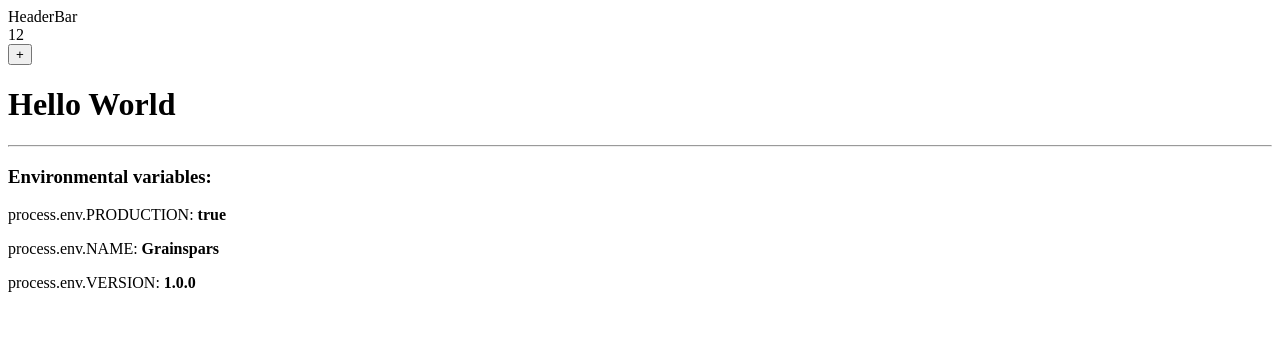
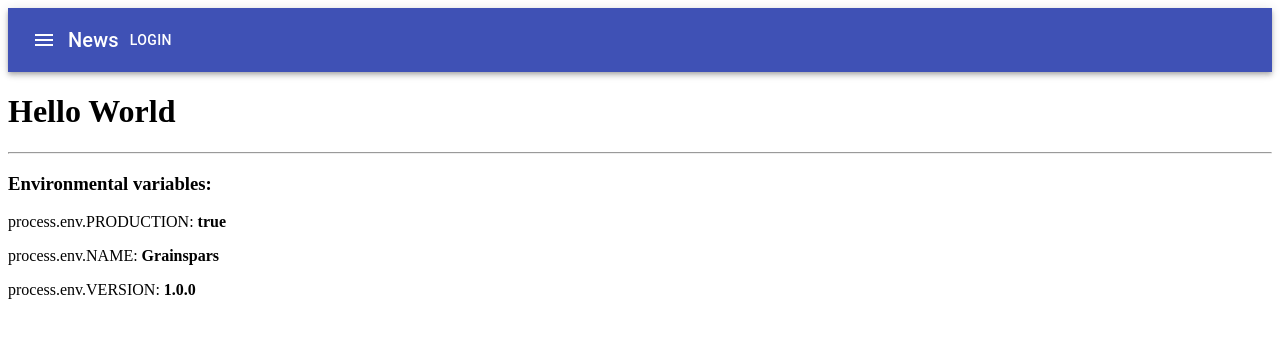
Before and after one commit to bzargesg/Grainspars, a React app: page / in a window 1280 px wide. Shown: the top 338 px of the page. Built offline with nearby package versions, Linux system fonts and the light colour scheme.

Commit message:
add material-ui shenanigans

```diff
--- a/package.json
+++ b/package.json
@@ -36,6 +36,8 @@
     "webpack-dev-server": "^3.11.0"
   },
   "dependencies": {
+    "@material-ui/core": "^4.10.0",
+    "@material-ui/icons": "^4.9.1",
     "react": "^16.13.1",
     "react-dom": "^16.13.1"
   }
--- a/src/App.tsx
+++ b/src/App.tsx
@@ -1,14 +1,14 @@
 import React from "react";
 // import HelloWorld from "components/HelloWorld";
 import HelloWorld from "components/HelloWorld";
-import HeaderBar from "components/HeaderBar";
+import {Headerbar} from "components/HeaderBar";
 import {RecoilRoot} from "recoil";
 
 const App = () => {
     return (
         <RecoilRoot>
             <div>
-                <HeaderBar />
+                <Headerbar />
                 <HelloWorld />
             </div>
         </RecoilRoot>
--- /dev/null
+++ b/src/components/HeaderBar/HeaderBar.tsx
@@ -0,0 +1,42 @@
+import React from "react";
+import AppBar from "@material-ui/core/AppBar";
+import Toolbar from "@material-ui/core/Toolbar";
+import IconButton from "@material-ui/core/IconButton";
+import Typography from "@material-ui/core/Typography";
+import Button from "@material-ui/core/Button";
+import MenuIcon from "@material-ui/icons/Menu";
+
+export const Headerbar = () => {
+    return (
+        <AppBar position="static">
+            <Toolbar>
+                <IconButton edge="start" className="menuButton" color="inherit" aria-label="menu">
+                    <MenuIcon />
+                </IconButton>
+                <Typography variant="h6" className="menuTitle">
+                    News
+                </Typography>
+                <Button color="inherit">Login</Button>
+            </Toolbar>
+        </AppBar>
+    );
+};
+
+// import {AppBar} from "material-ui";
+// import {useRecoilValue} from "recoil";
+// import {stuff, stuffState, useAddItem} from "../../store";
+
+// export const Headerbar = () => {
+//     const stuffUser = useRecoilValue(stuff);
+//     const {totalCost} = useRecoilValue(stuffState);
+//     const add = useAddItem();
+//     return (
+//         <div>
+//             HeaderBar
+//             <div>{totalCost}</div>
+//             <button onClick={() => add(stuffUser[0])} className="ui button positive">
+//                 +
+//             </button>
+//         </div>
+//     );
+// };
--- a/src/components/HeaderBar/index.tsx
+++ b/src/components/HeaderBar/index.tsx
@@ -1,21 +1 @@
-import React from "react";
-import {useRecoilValue} from "recoil";
-import {stuff, stuffState, useAddItem} from "../../store";
-
-const HeaderBar = () => {
-    const stuffUser = useRecoilValue(stuff);
-    const {totalCost} = useRecoilValue(stuffState);
-    console.table(stuffUser);
-    const add = useAddItem();
-    return (
-        <div>
-            HeaderBar
-            <div>{totalCost}</div>
-            <button onClick={() => add(stuffUser[0])} className="ui button positive">
-                +
-            </button>
-        </div>
-    );
-};
-
-export default HeaderBar;
+export {Headerbar} from "./HeaderBar";
```
Also changed, not shown: 1 other file (tests, documents, lock files or other folders).
